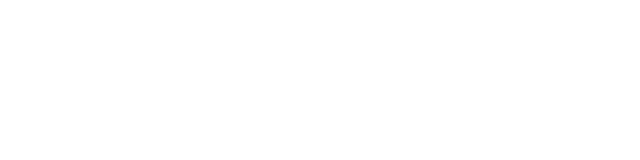
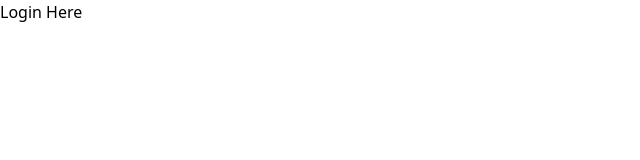
Before and after one commit to Gim128/react_tailwind_ecom, a React (Create React App) app: page /login in a window 1280 px wide. Before the commit this address had no page. Shown: the top 160 px of the page, without its empty margins (0-640 px from the left). Built offline with nearby package versions, Linux system fonts and the light colour scheme.

Commit message:
add protected router

```diff
--- /dev/null
+++ b/src/Pages/Login/Login.jsx
@@ -0,0 +1,9 @@
+const Login = () => {
+    return(
+        <div>
+            Login Here
+        </div>
+    )
+}
+
+export default Login
--- a/src/Routers/AppRouter.jsx
+++ b/src/Routers/AppRouter.jsx
@@ -1,21 +1,40 @@
-import {BrowserRouter, Routes, Route} from "react-router-dom";
+import {BrowserRouter, Routes, Route, RouterProvider, createBrowserRouter} from "react-router-dom";
 import MainLayout from "../Layout/MainLayout";
 
 import User from "../Pages/user/user";
 import Home from "../Pages/Home/Home";
+import Login from "../Pages/Login/Login";
+import UserProtected from "./UserProtected";
+
+
+const router = createBrowserRouter([
+    {
+        path: '/',
+        element: <MainLayout />,
+        children: [
+            {
+                index: true,
+                element: <Home />
+            },
+            {
+                element: <UserProtected />,
+                children:[
+                    {
+                        path: 'user',
+                        element: <User />
+                    }
+                ]
+            }
+        ]
+    },
+    {
+        path:'/login',
+        element: <Login />
+    }
+])
 
 const AppRouter = () => {
-    return(
-        <BrowserRouter>
-            <Routes>
-                <Route path="/" element={<MainLayout />}>
-                    <Route index element={<Home />} />
-                    <Route path="user" element={<User />} />
-                {/*    46:10*/}
-                </Route>
-            </Routes>
-        </BrowserRouter>
-    )
+    return <RouterProvider router={router} />
 }
 
 export default AppRouter
--- /dev/null
+++ b/src/Routers/UserProtected.jsx
@@ -0,0 +1,11 @@
+import {Navigate, Outlet} from "react-router-dom";
+
+const UserProtected = () => {
+
+    const user = false;
+
+    return user?<Outlet />:
+        <Navigate to='/login' />
+}
+
+export default UserProtected
```
